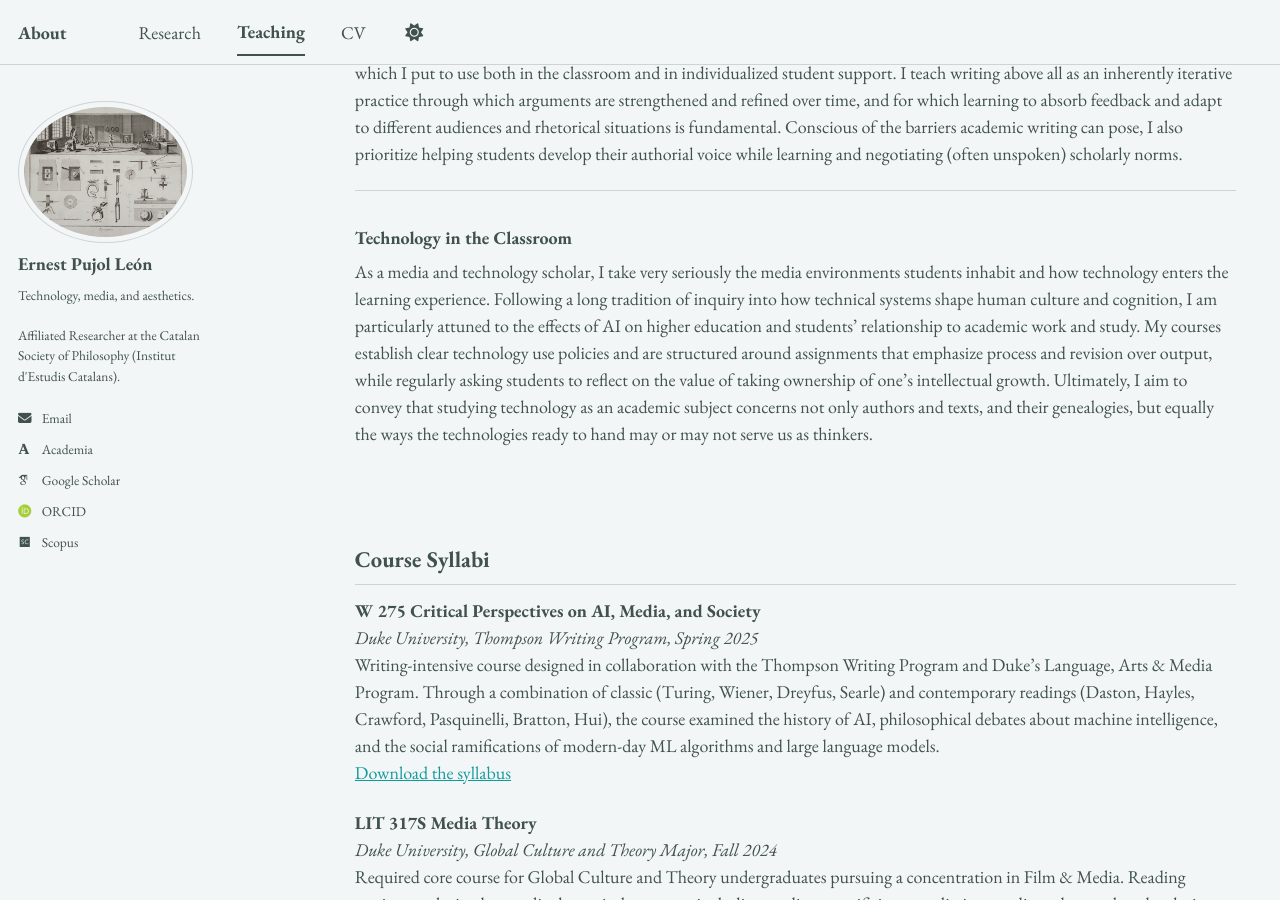
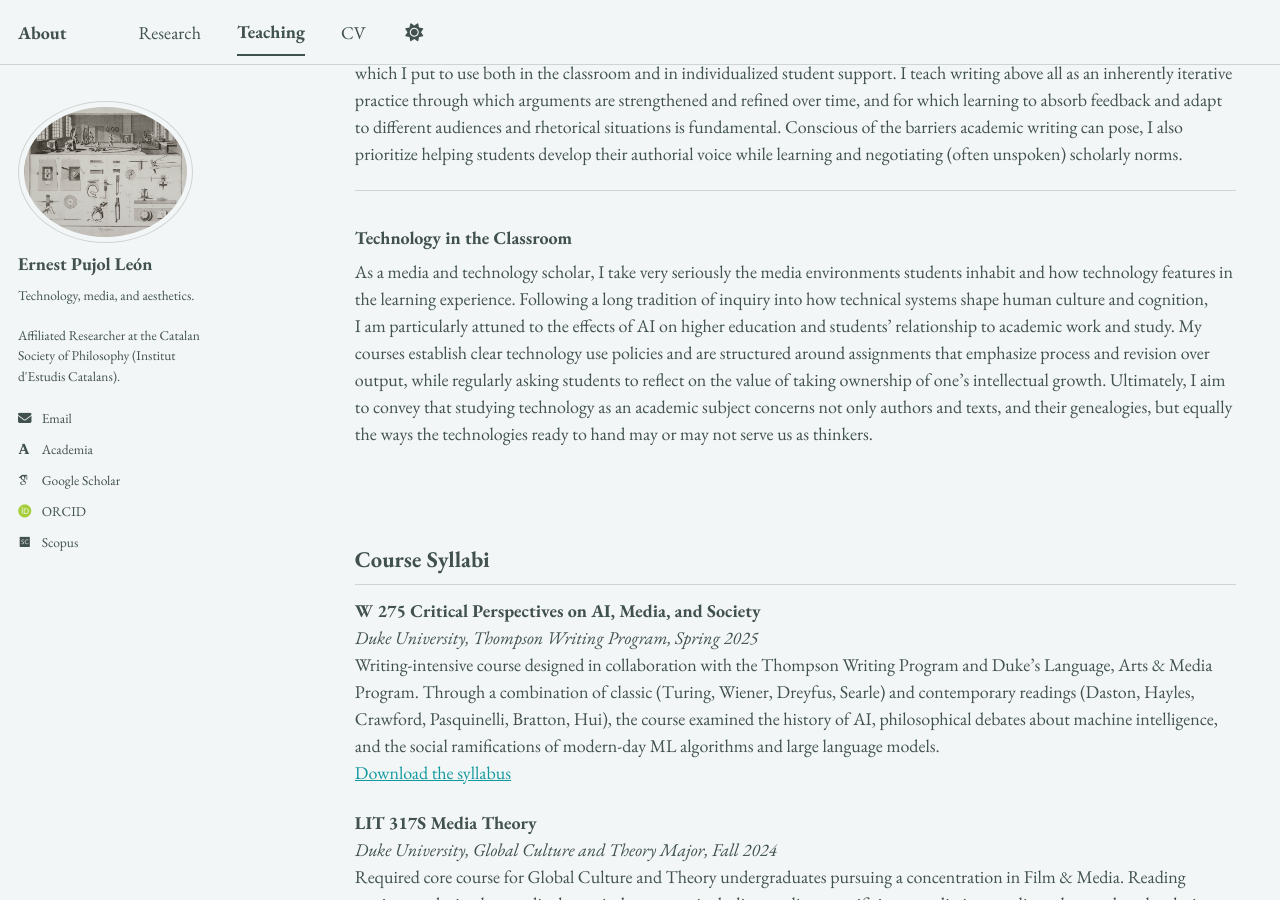
Before and after one commit to epujol90/epujol90.github.io, a Jekyll site: the page built from _pages/teaching.md, in a window 1280 px wide and 900 px high, scrolled down 813 px. Built offline with Jekyll 4.4.1, drawn with Linux system fonts in a browser that asks for light colours; some web fonts are replaced; a script bundle is joined from its source files by our own code; library files that are not in the unit come from our copies.

Commit message:
Update teaching.md

```diff
--- a/_pages/teaching.md
+++ b/_pages/teaching.md
@@ -21,7 +21,7 @@ Beyond traditional coursework, my teaching is deeply indebted to my writing cent
 ---
 
 ### Technology in the Classroom
-As a media and technology scholar, I&nbsp;take very seriously the media environments students inhabit and how technology enters the learning experience. Following a long tradition of inquiry into how technical systems shape human culture and cognition, I&nbsp;am particularly attuned to the effects of AI on higher education and students’ relationship to academic work and study. My courses establish clear technology use policies and are structured around assignments that emphasize process and revision over output, while regularly asking students to reflect on the value of taking ownership of one’s intellectual growth. Ultimately, I&nbsp;aim to convey that studying technology as an academic subject concerns not only authors and texts, and their genealogies, but equally the ways the technologies ready to hand may or may not serve us as thinkers.
+As a media and technology scholar, I&nbsp;take very seriously the media environments students inhabit and how technology features in the learning experience. Following a long tradition of inquiry into how technical systems shape human culture and cognition, I&nbsp;am particularly attuned to the effects of AI on higher education and students’ relationship to academic work and study. My courses establish clear technology use policies and are structured around assignments that emphasize process and revision over output, while regularly asking students to reflect on the value of taking ownership of one’s intellectual growth. Ultimately, I&nbsp;aim to convey that studying technology as an academic subject concerns not only authors and texts, and their genealogies, but equally the ways the technologies ready to hand may or may not serve us as thinkers.
 <br>
 <br>
 <br>
```
